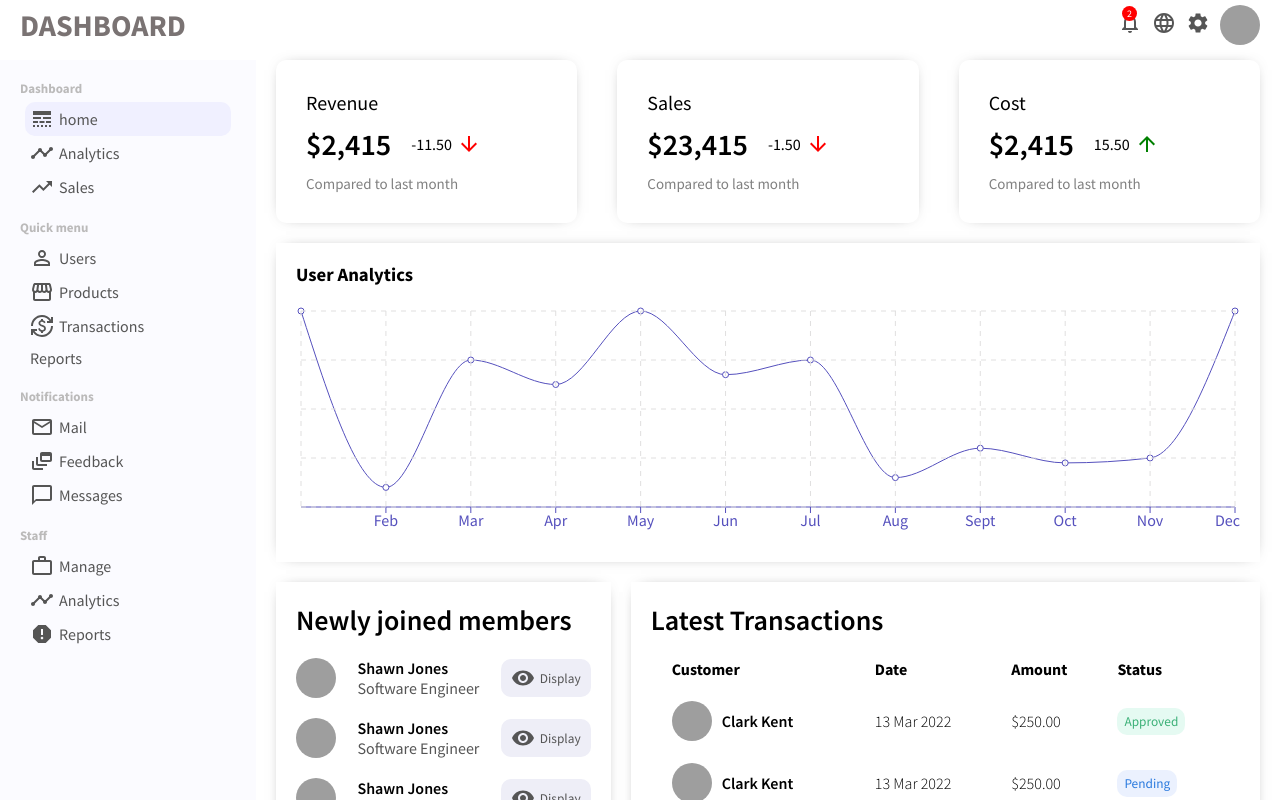
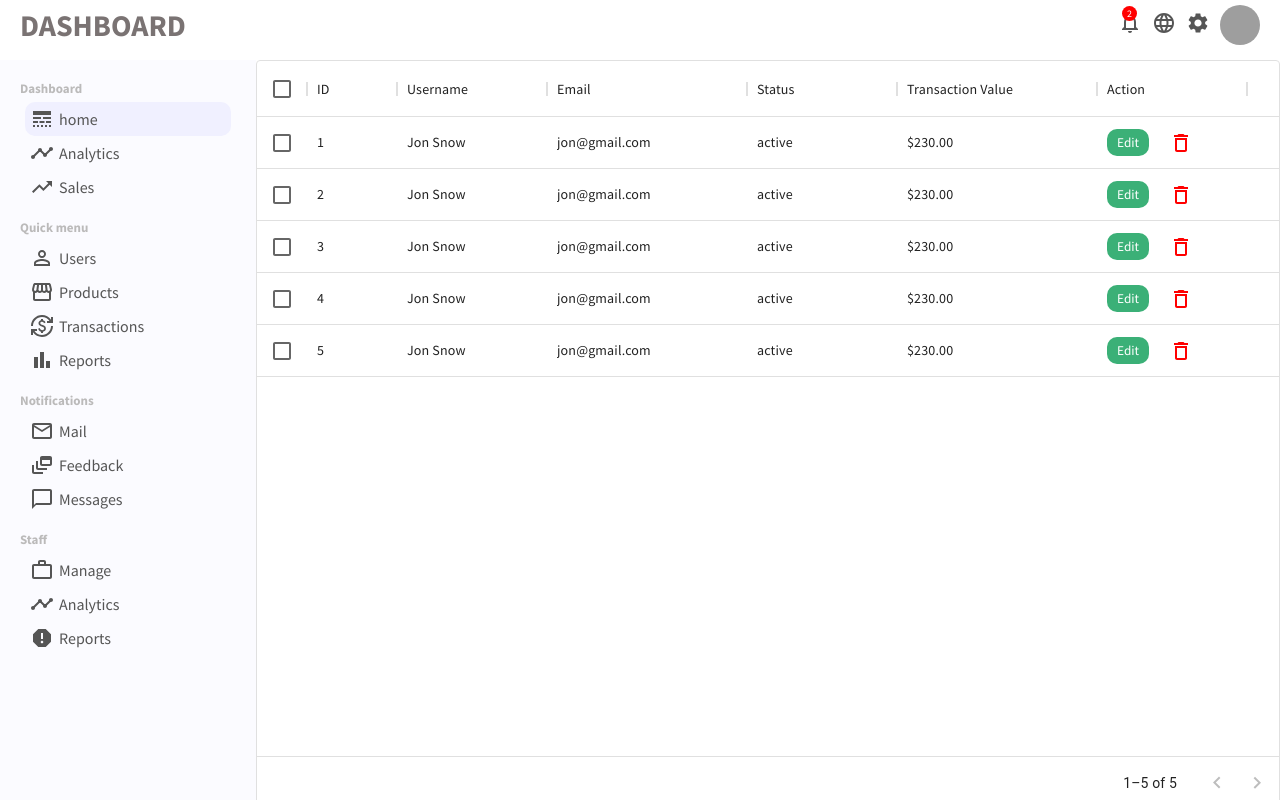
Before and after one commit to Nnvedward/dashboard, a React (Create React App) app: page /users in a window 1280 px wide. Shown: the top 800 px of the page. Built offline with nearby package versions, Linux system fonts and the light colour scheme; grey boxes are pictures that could not be loaded.

Commit message:
Setup a user list page with data grid table

```diff
--- a/package.json
+++ b/package.json
@@ -7,11 +7,13 @@
     "@emotion/styled": "^11.8.1",
     "@mui/icons-material": "^5.5.0",
     "@mui/material": "^5.5.0",
+    "@mui/x-data-grid": "^5.6.1",
     "@testing-library/jest-dom": "^5.16.2",
     "@testing-library/react": "^12.1.4",
     "@testing-library/user-event": "^13.5.0",
     "react": "^17.0.2",
     "react-dom": "^17.0.2",
+    "react-router-dom": "^5.2.0",
     "react-scripts": "5.0.0",
     "recharts": "^2.1.9",
     "web-vitals": "^2.1.4"
--- a/src/App.js
+++ b/src/App.js
@@ -2,16 +2,29 @@ import Sidebar from "./components/sidebar/Sidebar";
 import Topbar from "./components/topbar/Topbar";
 import './app.css'
 import Home from "./pages/home/Home";
+import {
+  BrowserRouter as Router,
+  Switch,
+  Route
+} from "react-router-dom";
+import UserList from "./pages/userList/UserList";
 
 const App = () => {
   return (
-    <div>
+    <Router>
       <Topbar />
       <div className="container">
         <Sidebar />
-        <Home />
+        <Switch>
+          <Route exact path="/" >
+            <Home />
+          </Route>
+          <Route path="/users">
+            <UserList />
+          </Route>
+        </Switch>
       </div>
-    </div>
+    </Router>
   );
 }
 
--- a/src/components/sidebar/Sidebar.jsx
+++ b/src/components/sidebar/Sidebar.jsx
@@ -1,8 +1,8 @@
 import './sidebar.css'
 
 import React from 'react'
-import { ChatBubbleOutline, CurrencyExchange, DynamicFeed, LineStyle, MailOutline, PermIdentity, Report, Storefront, Timeline, TrendingUp, WorkOutline } from '@mui/icons-material'
-import { BarChart } from 'recharts'
+import { BarChart, ChatBubbleOutline, CurrencyExchange, DynamicFeed, LineStyle, MailOutline, PermIdentity, Report, Storefront, Timeline, TrendingUp, WorkOutline } from '@mui/icons-material'
+
 
 const Sidebar = () => {
     return (
--- a/src/data.js
+++ b/src/data.js
@@ -48,3 +48,46 @@ export const userData = [
         "Active User": 4000
     },
 ];
+
+export const userRows = [
+    {
+        id: 1,
+        username: 'Jon Snow',
+        avatar: 'https://i.ibb.co/fGsk7V7/IMG-2313.jpg',
+        email: 'jon@gmail.com',
+        status: 'active',
+        transaction: '$230.00'
+    },
+    {
+        id: 2,
+        username: 'Jon Snow',
+        avatar: 'https://i.ibb.co/fGsk7V7/IMG-2313.jpg',
+        email: 'jon@gmail.com',
+        status: 'active',
+        transaction: '$230.00'
+    },
+    {
+        id: 3,
+        username: 'Jon Snow',
+        avatar: 'https://i.ibb.co/fGsk7V7/IMG-2313.jpg',
+        email: 'jon@gmail.com',
+        status: 'active',
+        transaction: '$230.00'
+    },
+    {
+        id: 4,
+        username: 'Jon Snow',
+        avatar: 'https://i.ibb.co/fGsk7V7/IMG-2313.jpg',
+        email: 'jon@gmail.com',
+        status: 'active',
+        transaction: '$230.00'
+    },
+    {
+        id: 5,
+        username: 'Jon Snow',
+        avatar: 'https://i.ibb.co/fGsk7V7/IMG-2313.jpg',
+        email: 'jon@gmail.com',
+        status: 'active',
+        transaction: '$230.00'
+    }
+];
--- /dev/null
+++ b/src/pages/userList/UserList.jsx
@@ -0,0 +1,71 @@
+import "./userList.css"
+import { DataGrid } from '@mui/x-data-grid';
+import { DeleteOutline } from "@mui/icons-material";
+import { userRows } from '../../data';
+import { Link } from "react-router-dom";
+import { useState } from "react";
+
+const UserList = () => {
+    const [data, setData] = useState(userRows)
+
+    const handleDelete = (id) => {
+        setData(data.filter((item) => item.id !== id))
+    }
+    const columns = [
+        { field: 'id', headerName: 'ID', width: 90 },
+        {
+            field: 'username',
+            headerName: 'Username',
+            width: 150,
+            editable: true,
+        },
+        {
+            field: 'email',
+            headerName: 'Email',
+            width: 200,
+            editable: true,
+        },
+        {
+            field: 'status',
+            headerName: 'Status',
+            width: 150,
+            editable: true,
+        },
+        {
+            field: 'transaction',
+            headerName: 'Transaction Value',
+            width: 200
+        },
+        {
+            field: 'action',
+            headerName: 'Action',
+            width: 150,
+            renderCell: (params) => {
+                return (
+                    <div className="userListAction">
+                        <Link to={"/user/"+ params.row.id}>
+                            <button className="userListEdit">Edit</button>
+                        </Link>
+                        <DeleteOutline className="userListDelete" onClick={() => handleDelete(params.row.id)}/>
+                    </div>
+                )
+            }
+        }
+    ];
+
+
+    return (
+        <div className='userList'>
+            <DataGrid
+                rows={data}
+                columns={columns}
+                pageSize={8}
+                rowsPerPageOptions={[8]}
+                checkboxSelection
+                disableSelectionOnClick
+            />
+        </div>
+    )
+}
+
+export default UserList
--- /dev/null
+++ b/src/pages/userList/userList.css
@@ -0,0 +1,23 @@
+.userList {
+    flex: 4;
+}
+
+.userListAction {
+    display: flex;
+    align-items: center;
+}
+
+.userListEdit {
+    border: none;
+    border-radius: 10px;
+    padding: 5px 10px;
+    background-color: #3bb077;
+    color: white;
+    cursor: pointer;
+    margin-right: 20px;
+}
+
+.userListDelete {
+    color: red;
+    cursor: pointer;
+}
```
Also changed, not shown: 1 other file (tests, documents, lock files or other folders).
